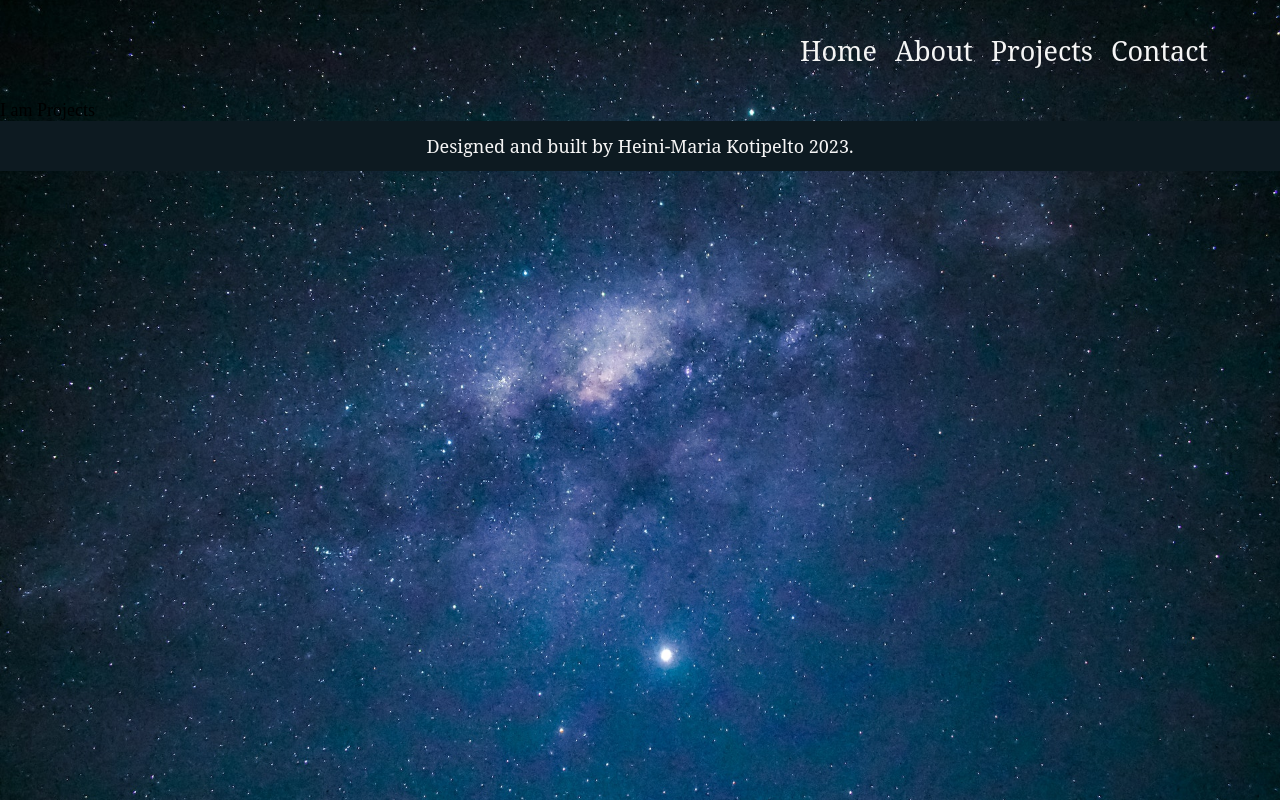
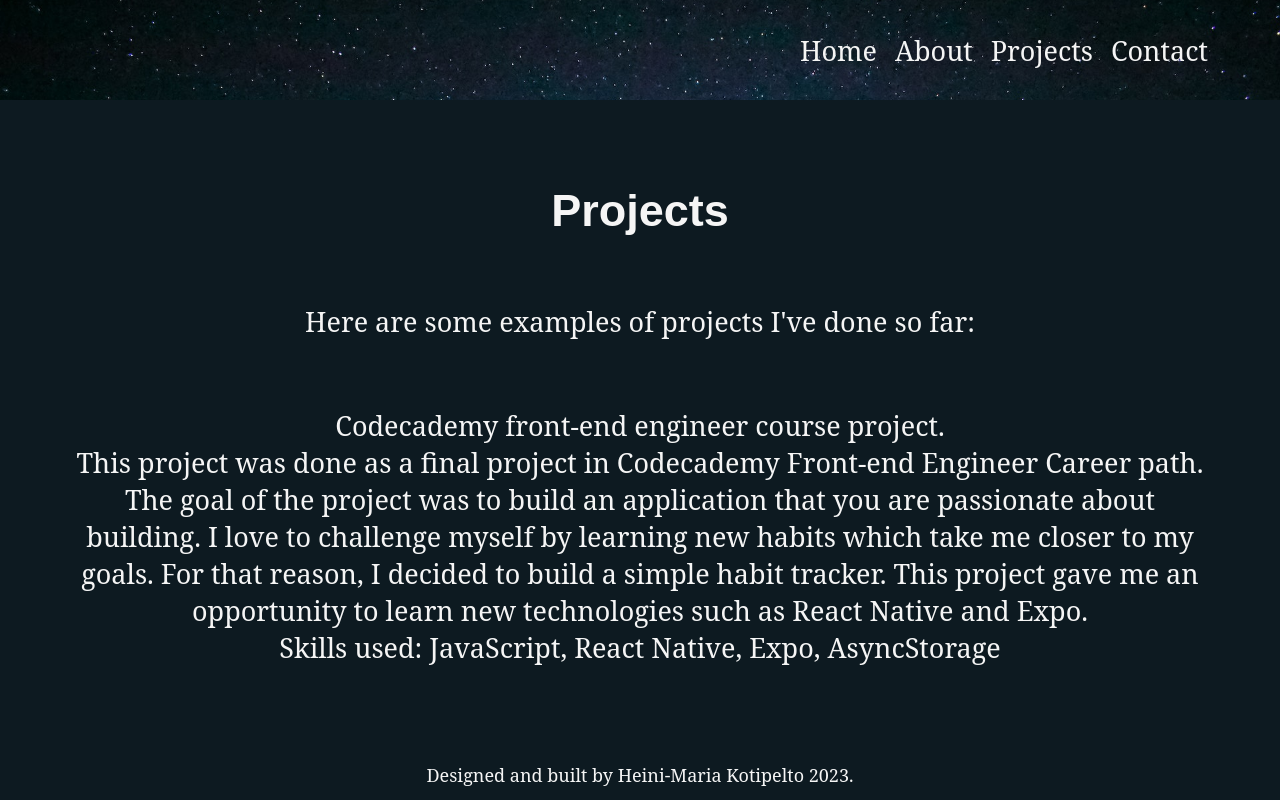
Before and after one commit to Heini-Maria/portfolio-react, a React app: page /projects in a window 1280 px wide. Built offline with nearby package versions, Linux system fonts and the light colour scheme.

Commit message:
started projects.js

```diff
--- a/src/App.css
+++ b/src/App.css
@@ -104,7 +104,7 @@
 .home>p {
     flex: 1;
 }
-.about {
+.about, .projects {
     background-color:  #0D1A21;
     color: whitesmoke;
     padding: 1rem 4rem;
@@ -138,19 +138,18 @@
     margin-bottom: 1rem;
 }
 .about-me {
-    padding: 3rem 0rem;
+    border-radius: 10px;
+    border: 1px solid rgb(35, 56, 76);
+    box-shadow: 4px 6px 3px 3px rgb(35, 56, 76);
+    margin: 3rem 1rem;
 }
 
 .about-me>p {
     flex: 9;
     align-self: center;
-    padding: 2rem;
-    margin: 0rem 1rem;
-    border-radius: 10px;
-    border: 1px solid rgb(35, 56, 76);
-    box-shadow: 4px 6px 3px 3px rgb(35, 56, 76);
+    padding: 1rem;
 }
-.about-me>p:hover {
+.about-me:hover {
     transform: translateY(2px);
     box-shadow: 4px 4px 4px 3px rgb(18, 60, 80);
     border: 1px solid rgb(18, 60, 80);
@@ -170,7 +169,7 @@
     border: 1px solid rgb(35, 56, 76);
     box-shadow: 4px 6px 3px 3px rgb(35, 56, 76);
     padding: 1rem;
-    margin: 1rem;
+    margin: 0rem 2.5rem;
 }
 .skills>ul:hover {
     transform: translateY(2px);
@@ -179,7 +178,7 @@
 }
 .skills>.frameworks {
     align-self: flex-end;
-    margin: -3rem 1rem;
+    margin: -3rem 0rem;
 }
 .footer {
     background-color: #0D1A21;
--- a/src/components/About.js
+++ b/src/components/About.js
@@ -3,7 +3,7 @@
 
 function About() {
   return (
-    <section className="main about">
+    <section className="main about" id="about">
       <img className="profile-pic" src={me} alt="" />
       <section className="wrapper">
         <div>
@@ -16,6 +16,12 @@
               Although I was using a WordPress template and not coding the sites
               by myself it kindled the spark to want to
               learn more about how it is done from scratch.
+            </p>
+            <p>
+              Fast-forward to today,
+              and I successfully finished a course to become a Front-end Engineer.
+              My next goal is to get to build accessible,
+              inclusive products and digital experiences and work with real clients.
             </p>
           </div>
         </div>
--- a/src/components/Contact.js
+++ b/src/components/Contact.js
@@ -2,7 +2,7 @@
 
 function Contact() {
   return (
-    <div>I am Contact</div>
+    <div id="contact">I am Contact</div>
   );
 }
 
--- a/src/components/Home.js
+++ b/src/components/Home.js
@@ -2,7 +2,7 @@
 
 function Home() {
   return (
-    <main className="home main">
+    <main className="home main" id="home">
       <div className="title">
         <h1>
           Hi, I'm Heini-Maria.<br />I am a frontend developer.</h1>
@@ -10,7 +10,7 @@
       </div>
       <p>
         Nerdy fact! It's been
-        <span id="time-container">0</span>
+        <span id="time-container"> 0 </span>
         hours since I started coding!
       </p>
     </main>
--- a/src/components/Projects.js
+++ b/src/components/Projects.js
@@ -2,7 +2,23 @@
 
 function Projects() {
   return (
-    <div>I am Projects</div>
+    <section className="projects main" id="projects">
+      <h2>Projects</h2>
+      <p>Here are some examples of projects I've done so far:</p>
+      <div>
+        <p>Codecademy front-end engineer course project.</p>
+        <p>
+          This project was done as a final project in Codecademy Front-end Engineer Career path.
+          The goal of the project was to build an application
+          that you are passionate about building.
+          I love to challenge myself by learning new habits which take me closer to my goals.
+          For that reason, I decided to build a simple habit tracker.
+          This project gave me an opportunity to
+          learn new technologies such as React Native and Expo.
+        </p>
+        <p>Skills used: JavaScript, React Native, Expo, AsyncStorage</p>
+      </div>
+    </section>
   );
 }
 
```
